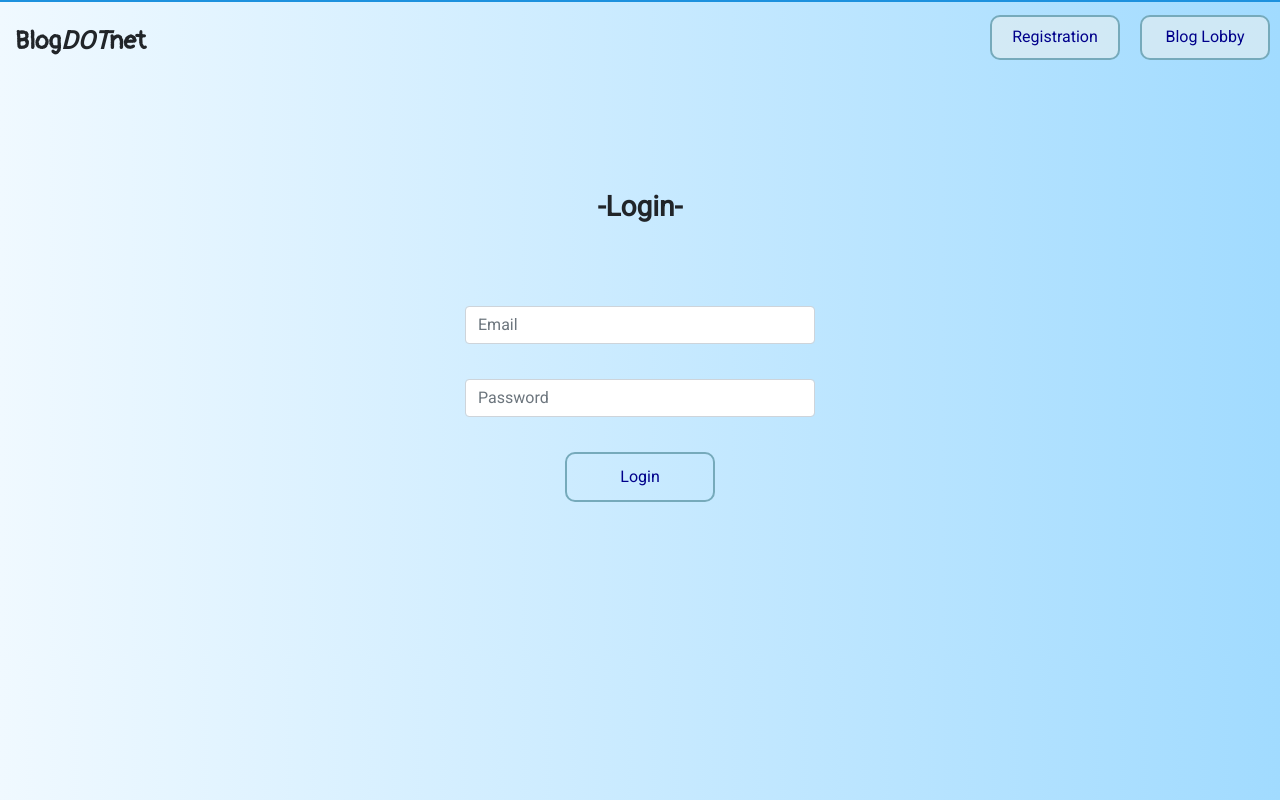
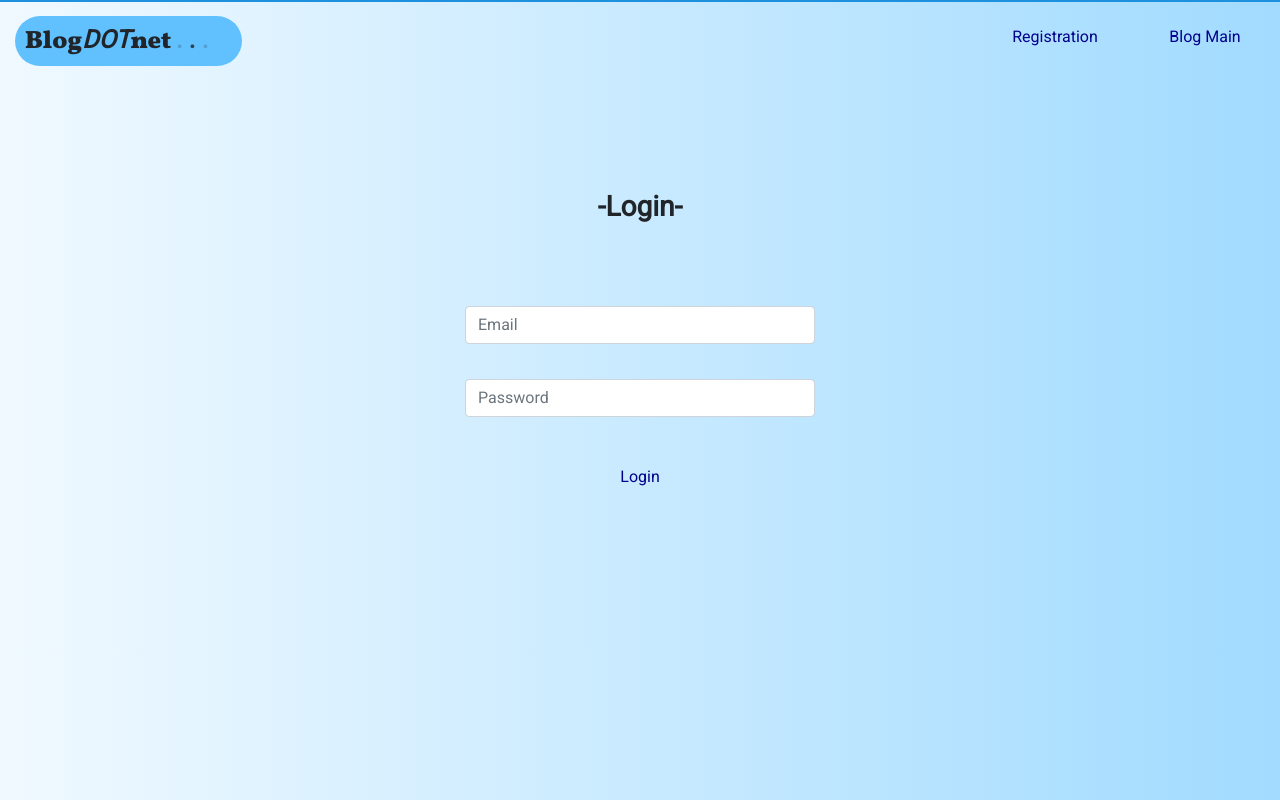
Before and after one commit to Artursadikov/blogDOTnet, a React (Create React App) app in the folder ClientApp/: page /login in a window 1280 px wide. Built offline with nearby package versions, Linux system fonts and the light colour scheme.

Commit message:
ui update

```diff
--- a/ClientApp/public/index.html
+++ b/ClientApp/public/index.html
@@ -15,6 +15,7 @@
 
   <link href="https://fonts.googleapis.com/css2?family=Roboto&display=swap" rel="stylesheet">
   <link href="https://fonts.googleapis.com/css2?family=Pangolin&display=swap" rel="stylesheet">
+  <link href="https://fonts.googleapis.com/css2?family=Vollkorn:wght@900&display=swap" rel="stylesheet">
 
   <link rel="stylesheet" href="https://stackpath.bootstrapcdn.com/bootstrap/4.4.1/css/bootstrap.min.css"
     integrity="sha384-Vkoo8x4CGsO3+Hhxv8T/Q5PaXtkKtu6ug5TOeNV6gBiFeWPGFN9MuhOf23Q9Ifjh" crossorigin="anonymous">
--- a/ClientApp/src/Styles/NavBar.css
+++ b/ClientApp/src/Styles/NavBar.css
@@ -1,9 +1,10 @@
 .NavBtns {
     margin-left: 10px;
     margin-right: 10px;
-    border: 2px solid rgb(118, 170, 187);
+    border: none;
     color: darkblue;
-    background-color: rgba(226, 238, 241, 0.685);
+    /* background-color: rgba(226, 238, 241, 0.685); */
+    background-color: transparent;
     width: 130px;
     height: 45px;
     border-radius: 10px;
@@ -17,20 +18,80 @@
 }
 
 .NavBtns:hover {
-    background-color: rgb(118, 170, 187);
-    color: white;
-    transition: all 0.3s ease-out;
+    color: #1d91de;
+    border-bottom: 2px solid darkblue;
+    border-top: 2px solid darkblue;
+    font-size: 120%;
+    color: darkblue;
+    transition: all .3s ease-out;
 }
 
 .navbar-brand {
-    font-family: 'Pangolin', cursive;
+    font-family: 'Vollkorn', serif;
     font-size: 25px;
     font-weight: bolder;
+    border-radius: 100px;
+    padding-left: 10px;
     margin-left: 15px;
+    animation: moveleft 8s infinite ease;
+}
+
+.dot1 {
+    animation: dot1 2s infinite;
+}
+
+.dot2 {
+    animation: dot2 2s infinite;
+}
+
+.dot3 {
+    animation: dot3 2s infinite;
+}
+
+@keyframes dot1 {
+    0% {
+        opacity: 1;
+    }
+    100% {
+        opacity: 0;
+    }
+}
+
+@keyframes dot2 {
+    0% {
+        opacity: 0;
+    }
+    100% {
+        opacity: 1;
+    }
+}
+
+@keyframes dot3 {
+    0% {
+        opacity: 1;
+    }
+    100% {
+        opacity: 0;
+    }
+}
+
+@keyframes moveleft {
+    0% {
+        background: #019cfc;
+        width: 50px;
+    }
+    50% {
+        background: #a1dbff;
+        width: 350px;
+    }
+    100% {
+        background: #019cfc;
+        width: 50px;
+    }
 }
 
 .navbar {
-    background: -webkit-linear-gradient(left, #f0f9ff 0%,#cbebff 47%,#a1dbff 100%);
+    background: -webkit-linear-gradient(left, #f0f9ff 0%, #cbebff 47%, #a1dbff 100%);
     width: auto;
     height: 70px;
     padding: 0;
--- a/ClientApp/src/Styles/NewPostCreateModal.css
+++ b/ClientApp/src/Styles/NewPostCreateModal.css
@@ -36,9 +36,9 @@
     height: 50px;
     color: darkblue;
     background-color: transparent;
-    border: 2px solid rgb(118, 170, 187);
     text-align: center;
     border-radius: 10px;
+    border: none;
     font-weight: bolder;
 }
 
@@ -48,21 +48,24 @@
     height: 50px;
     color: darkblue;
     background-color: transparent;
-    border: 2px solid rgb(118, 170, 187);
+    border: none;
     text-align: center;
     border-radius: 10px;
     font-weight: bolder;
 }
 
 .createPostCancelBtn:hover {
-    color: white;
+    border-bottom: 3px solid darkblue;
+    border-top: 3px solid darkblue;
+    color: darkblue;
     background-color: rgb(255, 217, 0);
     transition: all ease-out 0.3s;
 }
 
 .createPostPostBtn:hover {
-    color: white;
-    background-color: rgb(118, 170, 187);
+    border-bottom: 3px solid darkblue;
+    border-top: 3px solid darkblue;
+    color: darkblue;
     transition: all ease-out 0.3s;
 }
 
--- a/ClientApp/src/Styles/Post.css
+++ b/ClientApp/src/Styles/Post.css
@@ -5,6 +5,7 @@
     margin-left: auto;
     margin-right: auto;
     margin-top: 10px;
+    margin-bottom: 25px;
     height: 300px;
     border: 2px solid rgba(98, 167, 186, 1);
 }
@@ -204,8 +205,7 @@
     width: 50px;
     height: 20px;
     border: none;
-    background-color: lightsteelblue;
-    border-radius: 5px;
+    background-color: transparent;
     margin-right: 5px;
     margin-top: 3px;
     text-align: center;
--- a/ClientApp/src/Styles/Signup.css
+++ b/ClientApp/src/Styles/Signup.css
@@ -1,7 +1,5 @@
 .container.login {
-
     border-radius: 15px;
-
     width: auto;
     height: 670px;
     padding-top: 10px;
@@ -38,20 +36,19 @@
     height: 50px;
     border-radius: 10px;
     background-color: transparent;
-    border: 2px solid rgb(118, 170, 187);
+    border: none;
     color: darkblue;
 }
 
 .formSubBtn:hover {
     width: 220px;
-    transition: all 0.5s ease-out;
+    border-top: 2px solid darkblue;
+    border-bottom: 2px solid darkblue;
+    font-size: 120%;
+    transition: all .5s ease-out;
 }
 
-.formSubBtn:active {
-    width: 220px;
-    background-color: rgb(118, 170, 187);
-    color: white;
-}
+
 
 @media only screen and (max-width: 720px) {
     .row.user-pictuar-tag {
--- a/ClientApp/src/Styles/blogBody.css
+++ b/ClientApp/src/Styles/blogBody.css
@@ -38,15 +38,12 @@
     position: fixed;
     margin-left: auto;
     margin-right: auto;
-
-
 }
 
 .createNewPostBtn {
-    border-radius: 10px;
     width: 280px;
     height: 50px;
-    border: 2px solid rgb(118, 170, 187);
+    border: none;
     color: darkblue;
     background-color: transparent;
     margin-top: 30px;
@@ -54,13 +51,17 @@
     margin-left: auto;
     margin-right: auto;
     display: block;
+    border-top: 1px solid darkblue;
+    border-bottom: 1px solid darkblue;
 }
 
-
-
 .createNewPostBtn:hover {
-    color: white;
+    border-radius: 10px;
+    color: darkblue;
+    border-bottom: 3px solid darkblue;
+    border-top: 3px solid darkblue;
     background-color: rgb(255, 217, 0);
+    font-size: 120%;
     transition: all ease-out 0.3s;
 }
 
@@ -103,15 +104,19 @@
 .editProfileBtn {
     width: 125px;
     height: 35px;
-    border: 2px solid rgb(118, 170, 187);
+    border: none;
     background-color: transparent;
-    border-radius: 5px;
+    border-top: 1px solid darkblue;
+    border-bottom: 1px solid darkblue;
     color: darkblue;
 }
 
 .editProfileBtn:hover {
-    background-color: rgb(118, 170, 187);
-    color: white;
+    font-size: 110%;
+    border-radius: 5px;
+    border-bottom: 3px solid darkblue;
+    border-top: 3px solid darkblue;
+    color: darkblue;
     transition: all ease-in 0.3s;
 }
 
@@ -133,20 +138,16 @@
     }
 }
 
-
 @media only screen and (max-width: 580px) {
     .profileArea {
         margin-top: 20px;
         border-radius: 15px;
         width: auto;
         height: 55vh;
-        /* background-color: rgb(243, 242, 242); */
         padding-top: 15px;
     }
-
     .createNewPostBtn {
         width: 340px;
         display: block;
     }
-
 }
--- a/ClientApp/src/components/NavBar.js
+++ b/ClientApp/src/components/NavBar.js
@@ -43,7 +43,7 @@ class NavBar extends Component {
         return (
 
             <nav style={{ height: !Toggle ? '80px' : '300px' }} className="navbar">
-                <h1 className="navbar-brand">Blog<em>DOT</em>net</h1>
+                <h1 className="navbar-brand">Blog<em>DOT</em>net  <span className="dot1">. </span><span className="dot2">. </span><span className="dot3">. </span></h1>
                 <ul className="navbarUl">
                     <li className="hamburger">
                         <FontAwesomeIcon style={{ color: Toggle ? 'red' : 'darkblue' }} onClick={this.navToggler} className="hamburgerBtn" icon={faCircle} />
@@ -52,7 +52,7 @@ class NavBar extends Component {
                         <button onClick={this.goToRegisterPage} type="button" style={{ display: Toggle ? 'inline' : null }} className="NavBtns">Registration</button>
                     </li>
                     <li className="navitem">
-                        <button onClick={this.goToBlogBodyBtn} style={{ display: Toggle ? 'inline' : null }} type="button" className="NavBtns">Blog Lobby</button>
+                        <button onClick={this.goToBlogBodyBtn} style={{ display: Toggle ? 'inline' : null }} type="button" className="NavBtns">Blog Main</button>
                     </li>
                 </ul>
             </nav>
--- a/ClientApp/src/components/Post.js
+++ b/ClientApp/src/components/Post.js
@@ -3,10 +3,6 @@ import '../Styles/Post.css';
 import axios from 'axios';
 import Comment from './Comment';
 
-
-// import { faHeart } from '@fortawesome/free-solid-svg-icons';
-// import { faComment } from '@fortawesome/free-solid-svg-icons';
-// import { faThumbsUp } from '@fortawesome/free-solid-svg-icons';
 
 import { faHeart } from '@fortawesome/free-regular-svg-icons';
 import { faComment } from '@fortawesome/free-regular-svg-icons';
@@ -141,6 +137,8 @@ export default class Post extends Component {
         const commentArea = this.state.commentArea;
         const commentListOpen = this.state.commentListOpen;
 
+
+
         return (
             <li className={(commentArea || commentListOpen) ? "post2" : "post"}>
                 <div className="divPostCreator">
```
